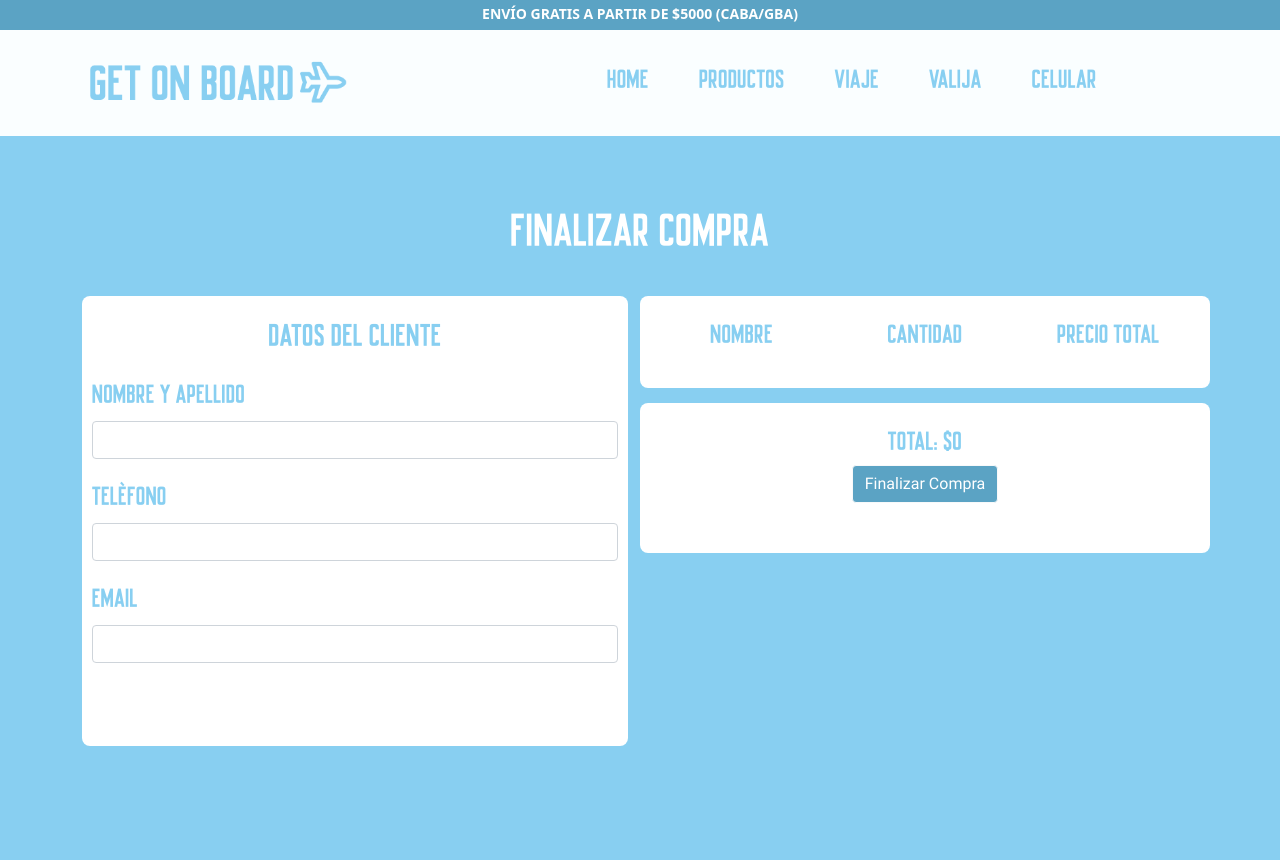
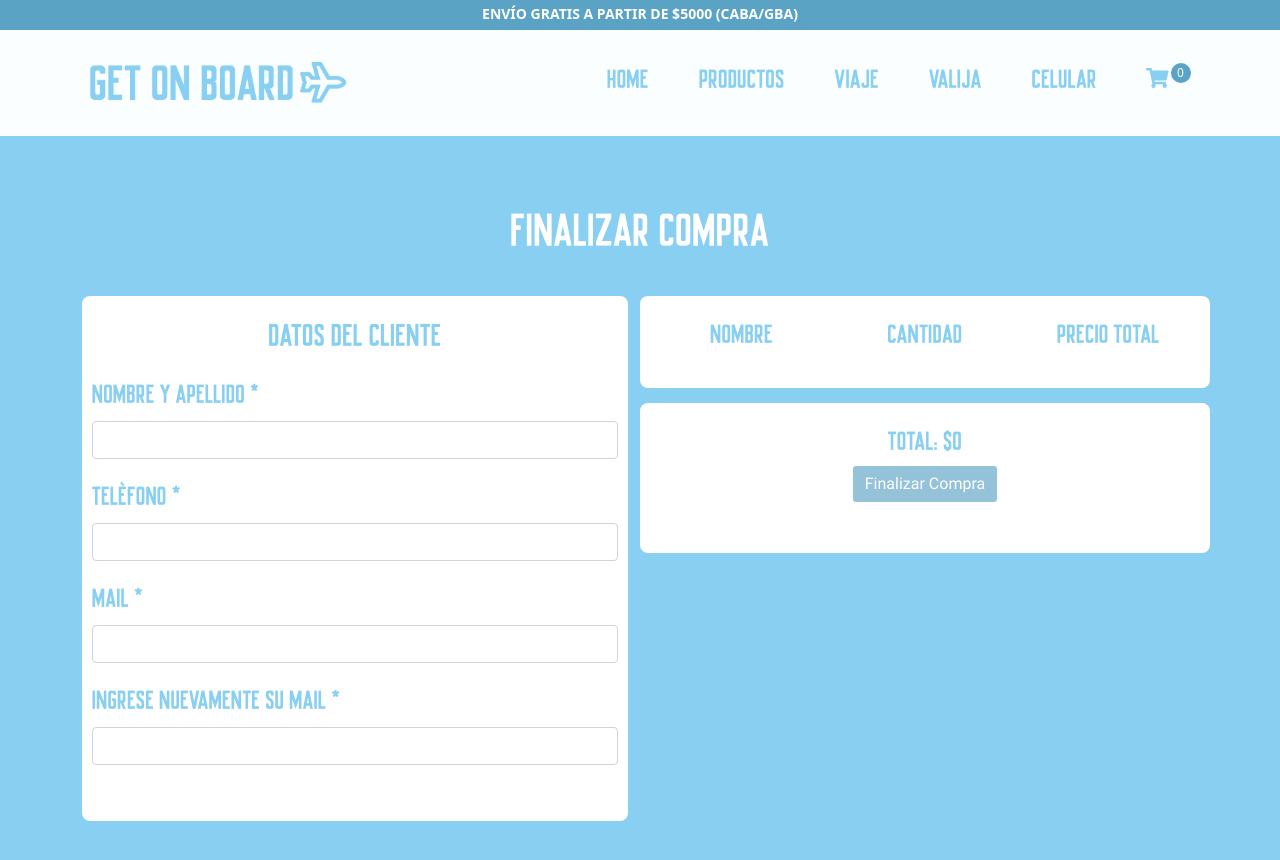
Before and after one commit to danicoccorullo/getonboard, a React (Create React App) app: page /checkout in a window 1280 px wide. Shown: the top 860 px of the page. Before the commit the page ends 800 px from the top, so only its background shows below. Built offline with nearby package versions, Linux system fonts and the light colour scheme.

Commit message:
Ajustes entrega final

```diff
--- a/src/components/Cart.js
+++ b/src/components/Cart.js
@@ -2,21 +2,12 @@ import {Container,Row,Col,Button} from 'react-bootstrap';
 import {CartContext} from './context/CartContext';
 import {useContext} from 'react';
 import {Link} from 'react-router-dom';
-import { FontAwesomeIcon } from '@fortawesome/react-fontawesome';
-import { faTrashAlt } from '@fortawesome/free-regular-svg-icons';
+import OrderBrief from './OrderBrief';
 import './css/Cart.css';
 
 function Cart(){
 
     const { webCart, setWebCart, cartTotalItems, setCartTotalItems, cartTotalPrice, setCartTotalPrice} = useContext(CartContext);
-
-    const removeItem = (prodId) => {
-        const newCart = webCart.filter(prod => prod.productId !== prodId)
-        const deleteItems = webCart.filter(prod => prod.productId === prodId);
-        setWebCart(newCart);
-        setCartTotalItems(cartTotalItems - deleteItems[0].qty);
-        setCartTotalPrice(cartTotalPrice - (deleteItems[0].qty * deleteItems[0].price));
-    }
 
     const clearCart = () => {
         const clear = [];
@@ -33,21 +24,8 @@ function Cart(){
                 </Col>
             </Row>
             {(webCart.length > 0) ? (
-                    <div>
-                    <Row className="cartInfoContainer">
-                    <Col md={3}><h3>NOMBRE</h3></Col>
-                    <Col md={3}><h3>CANTIDAD</h3></Col>
-                    <Col md={3}><h3>PRECIO TOTAL</h3></Col>
-                    <Col md={3}><h3></h3></Col>
-                    {webCart.map((cartProd) => (
-                        <>
-                        <Col md={3}><p>{cartProd.name}</p></Col>
-                        <Col md={3}><p>{cartProd.qty}</p></Col>
-                        <Col md={3}><p>${Number(cartProd.price)*Number(cartProd.qty)}</p></Col>
-                        <Col md={3}><Link onClick={() => removeItem(cartProd.productId)}><FontAwesomeIcon icon={faTrashAlt} /></Link></Col>
-                        </>
-                    ))}
-                </Row>
+                <div>
+                <OrderBrief canRemove={true} />
                 <Row>
                     <Col md={{span:4,offset:8}} className="cartActionsContainer">
                         <div><h3>TOTAL: ${cartTotalPrice} </h3></div>
@@ -55,7 +33,7 @@ function Cart(){
                         <Button onClick={clearCart} variant="light" className="button-add-cart">Vaciar Carrito</Button>
                     </Col>
                 </Row>
-                    </div>
+                </div>
                 ) : (
                     <Row className="cartInfoContainer">
                     <Col md={12} className="cart-empty-msg">No hay productos en el carrito.</Col>
--- a/src/components/CartWidget.js
+++ b/src/components/CartWidget.js
@@ -9,19 +9,12 @@ function CartWidget(){
 
     const { cartTotalItems } = useContext(CartContext);
 
-    if (cartTotalItems > 0) {
-        return (
-            <>
+    return (
+        <>
             <Link className="cart-icon" to={`/cart`}><FontAwesomeIcon icon={faShoppingCart} /></Link>
             <div className="cart-item-count">{cartTotalItems}</div>
-            </>
-        );
-    } else{
-        return(
-            <>
-            </>
-        );
-    }
+        </>
+    );
 }
 
 export default CartWidget;
--- a/src/components/Checkout.js
+++ b/src/components/Checkout.js
@@ -1,30 +1,55 @@
 import {Container,Row,Col,Button,Form} from 'react-bootstrap';
 import {CartContext} from './context/CartContext';
-import {useContext, useState, React} from 'react';
+import {useContext, useState, useEffect, React} from 'react';
 import { getData } from './firebase';
 import { Timestamp, collection, addDoc } from "firebase/firestore";
+import OrderBrief from './OrderBrief';
+import './css/Checkout.css';
 
 function Checkout(){
 
-    const { webCart, cartTotalPrice} = useContext(CartContext);
+    const { webCart, setWebCart, setCartTotalItems, cartTotalPrice, setCartTotalPrice} = useContext(CartContext);
     const[orderMessage, setOrderMessage] = useState("");
     const [buyerName, setBuyerName] = useState("");
     const [buyerPhone, setBuyerPhone] = useState("");
     const [buyerMail, setBuyerMail] = useState("");
+    const [buyerConfirmMail, setBuyerConfirmMail] = useState("");
+    const [mailMessage, setMailMessage] = useState("");
+
+    const formFields = [
+        {title: "NOMBRE Y APELLIDO *", value: buyerName, type: "text", handler: setBuyerName},
+        {title: "TELÉFONO *", value: buyerPhone, type: "text", handler: setBuyerPhone },
+        {title: "MAIL *", value: buyerMail, type: "email", handler: setBuyerMail},
+        {title: "INGRESE NUEVAMENTE SU MAIL *", value: buyerConfirmMail, type: "email", handler: setBuyerConfirmMail}
+    ]
+
+    const isDisable = buyerName==='' || buyerPhone==='' || buyerMail==='' || buyerConfirmMail==='' || cartTotalPrice===0;
 
     async function addOrder() {
-
     const userInfo = {"name":buyerName,"phone":buyerPhone,"email":buyerMail}
-
     const newOrder = await addDoc(collection(getData(),'orders'),  {
         buyer: userInfo,
         items: webCart,
         date: Timestamp.fromDate(new Date()),
         total: cartTotalPrice
     });
-
+    setWebCart([]);
+    setCartTotalPrice(0);
+    setCartTotalItems(0);
+    setBuyerName("");
+    setBuyerPhone("");
+    setBuyerMail("");
+    setBuyerConfirmMail("");
     setOrderMessage("Su orden "+newOrder.id+" ha sido generada con éxito.");
     }
+
+    useEffect (() => {
+        if (buyerMail !== buyerConfirmMail) {
+            setMailMessage("Las cuentas de mail ingresadas deben ser iguales.");
+        } else {
+            setMailMessage("");
+        }
+    }, [buyerMail, buyerConfirmMail])
 
     return (
         <Container className="home-container">
@@ -37,38 +62,22 @@ function Checkout(){
                 <Col md={6} className="client-info">
                 <Form className="cartInfoContainer">
                 <h3 className="title-clientes-datos">DATOS DEL CLIENTE</h3>
-                    <Form.Group className="mb-3" controlId="formUserName">
-                        <Form.Label>NOMBRE Y APELLIDO</Form.Label>
-                        <Form.Control type="text" onChange={e => setBuyerName(e.target.value)}/>
+                    {formFields.map (field => (
+                    <Form.Group className="mb-3">
+                        <Form.Label>{field.title}</Form.Label>
+                        <Form.Control type={field.type} value={field.value} onChange={e => field.handler(e.target.value)}/>
                     </Form.Group>
-                    <Form.Group className="mb-3" controlId="formUsePhone">
-                        <Form.Label>TELÉFONO</Form.Label>
-                        <Form.Control type="text" onChange={e => setBuyerPhone(e.target.value)} />
-                    </Form.Group>
-                    <Form.Group className="mb-3" controlId="formBasicEmail">
-                        <Form.Label>EMAIL</Form.Label>
-                        <Form.Control type="email" onChange={e => setBuyerMail(e.target.value)}/>
-                    </Form.Group>
+                    ))}
+                    <div className="email-error-message">{mailMessage}</div>
                 </Form>
                 </Col>
                 <Col md={6} className="purchase-info">
                 <div>
-                    <Row className="cartInfoContainer">
-                    <Col md={4}><h3>NOMBRE</h3></Col>
-                    <Col md={4}><h3>CANTIDAD</h3></Col>
-                    <Col md={4}><h3>PRECIO TOTAL</h3></Col>
-                    {webCart.map((cartProd) => (
-                        <>
-                        <Col md={4}><p>{cartProd.name}</p></Col>
-                        <Col md={4}><p>{cartProd.qty}</p></Col>
-                        <Col md={4}><p>${Number(cartProd.price)*Number(cartProd.qty)}</p></Col>
-                        </>
-                    ))}
-                </Row>
+                    <OrderBrief canRemove={false} />
                 <Row>
                     <Col md={12} className="cartActionsContainer">
                         <div><h3>TOTAL: ${cartTotalPrice} </h3></div>
-                        <Button onClick={addOrder} variant="light" className="button-add-cart">Finalizar Compra</Button>
+                        <Button disabled={isDisable} onClick={addOrder} variant="light" className="button-add-cart">Finalizar Compra</Button>
                         <div className="order-message">{orderMessage}</div>
                     </Col>
                 </Row>
--- a/src/components/Item.js
+++ b/src/components/Item.js
@@ -4,14 +4,13 @@ import {Link} from 'react-router-dom';
 
 function Item(props){
 
-    const {id, pictureURL, name, description, price} = props;
+    const {id, pictureURL, name, price} = props;
 
     return(
         <Col md={4} xs={12} id={"producto-" + id} className="product-container">
             <div className="product-inner">
                 <img alt={"product-image-"+id} width="100%" src={pictureURL} />
                 <div className="product-title">{name}</div>
-                <div className="product-description">{description}</div>
                 <div className="product-price">${price}</div>
                 <Link to={`/item/${id}`} className="button-add-cart"><Button variant="light" className="button-add-cart">Ver Más</Button></Link>
             </div>
--- a/src/components/ItemDetailContainer.js
+++ b/src/components/ItemDetailContainer.js
@@ -2,8 +2,10 @@ import {useEffect, useState} from 'react';
 import ItemDetail from './ItemDetail';
 import {useParams} from 'react-router-dom';
 import Loader from './Loader';
+import NotFound from './NotFound';
 import { getData } from './firebase';
 import { collection, getDocs } from 'firebase/firestore';
+
 
 function ItemDetailContainer(){
 
@@ -32,6 +34,12 @@ function ItemDetailContainer(){
         );
     }
     else {
+        if (prod.length == 0) {
+            return(
+                <NotFound />
+            );
+        }
+        else {
             return (
                 <>
                     {
@@ -41,7 +49,7 @@ function ItemDetailContainer(){
                     }
                 </>
             );
-
+        }
     }
 }
 
--- a/src/components/ItemList.js
+++ b/src/components/ItemList.js
@@ -9,7 +9,7 @@ function ItemList(props){
         <>
             {
             items.map((item) => (
-                <Item key={item.id} id={item.id} name={item.name} description={item.description} price={item.price} pictureURL={item.pictureURL}/>
+                <Item key={item.id} id={item.id} name={item.name} price={item.price} pictureURL={item.pictureURL}/>
             ))
             }
         </>
--- /dev/null
+++ b/src/components/NotFound.js
@@ -0,0 +1,17 @@
+import {Container, Row,Col, Button} from 'react-bootstrap';
+import {Link} from 'react-router-dom';
+
+function NotFound(){
+    return (
+        <Container className="home-container">
+            <Row>
+                <Col md={12}>
+                    <h1>El producto buscado no existe.</h1>
+                    <Link to={`/productos`} className="button-add-cart"><Button variant="light" className="button-add-cart">Volver a la Tienda</Button></Link>
+                </Col>
+            </Row>
+        </Container>
+    );
+}
+
+export default NotFound;
--- /dev/null
+++ b/src/components/OrderBrief.js
@@ -0,0 +1,46 @@
+import {Row,Col} from 'react-bootstrap';
+import {CartContext} from './context/CartContext';
+import {useContext} from 'react';
+import {Link} from 'react-router-dom';
+import { FontAwesomeIcon } from '@fortawesome/react-fontawesome';
+import { faTrashAlt } from '@fortawesome/free-regular-svg-icons';
+
+function OrderBrief(props){
+
+    var colSize = 4;
+    const { canRemove } = props;
+
+    if(canRemove) {
+        colSize = 3;
+    }
+
+    const { webCart, setWebCart, cartTotalItems, setCartTotalItems, cartTotalPrice, setCartTotalPrice} = useContext(CartContext);
+
+    const removeItem = (prodId) => {
+        const newCart = webCart.filter(prod => prod.productId !== prodId)
+        const deleteItems = webCart.filter(prod => prod.productId === prodId);
+        setWebCart(newCart);
+        setCartTotalItems(cartTotalItems - deleteItems[0].qty);
+        setCartTotalPrice(cartTotalPrice - (deleteItems[0].qty * deleteItems[0].price));
+    }
+
+    return(
+        <Row className="cartInfoContainer">
+                    <Col md={colSize}><h3>NOMBRE</h3></Col>
+                    <Col md={colSize}><h3>CANTIDAD</h3></Col>
+                    <Col md={colSize}><h3>PRECIO TOTAL</h3></Col>
+                    {(canRemove) ? <Col md={colSize}><h3></h3></Col> : ""}
+                    {webCart.map((cartProd) => (
+                        <>
+                        <Col md={colSize}><p>{cartProd.name}</p></Col>
+                        <Col md={colSize}><p>{cartProd.qty}</p></Col>
+                        <Col md={colSize}><p>${Number(cartProd.price)*Number(cartProd.qty)}</p></Col>
+                        {(canRemove) ? <Col md={colSize}><Link onClick={() => removeItem(cartProd.productId)}><FontAwesomeIcon icon={faTrashAlt} /></Link></Col> : ""}
+                        </>
+                    ))}
+                </Row>
+    )
+
+}
+
+export default OrderBrief;
--- a/src/components/css/Cart.css
+++ b/src/components/css/Cart.css
@@ -78,3 +78,8 @@ form.cartInfoContainer {
     padding-bottom:20px;
     font-size:24px!important;
 }
+
+.email-error-message{
+    color:red;
+    font-size:.9em;
+}
--- /dev/null
+++ b/src/components/css/Checkout.css
@@ -0,0 +1,4 @@
+.email-error-message{
+    color:red;
+    font-size:.9em;
+}
```
Also changed, not shown: 2 other files (tests, documents, lock files or other folders). Lines whose indentation alone changed are shown as unchanged.
